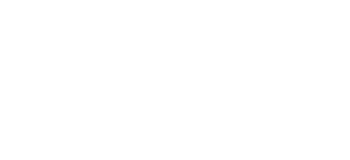
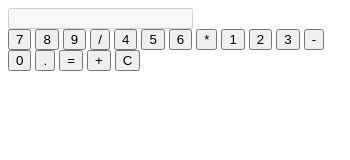
Before and after one commit to Alexandros1992/electron-calculator, an Electron app: page index.html in a window 350 px wide. Drawn offline with Linux system fonts and the light colour scheme.

Commit message:
Built the structure.

```diff
--- a/index.html
+++ b/index.html
@@ -8,6 +8,32 @@
     <title>Electron Calculator</title>
 </head>
 <body>
+    <div class="calculator">
+        <input type="text" id="display" disabled>
 
+        <div class="buttons">
+            <button>7</button>
+            <button>8</button>
+            <button>9</button>
+            <button class="op">/</button>
+
+            <button>4</button>
+            <button>5</button>
+            <button>6</button>
+            <button class="op">*</button>
+
+            <button>1</button>
+            <button>2</button>
+            <button>3</button>
+            <button class="op">-</button>
+
+            <button>0</button>
+            <button>.</button>
+            <button id="equals">=</button>
+            <button class="op">+</button>
+
+            <button id="clear">C</button>
+        </div>
+    </div>
 </body>
 </html>
```
